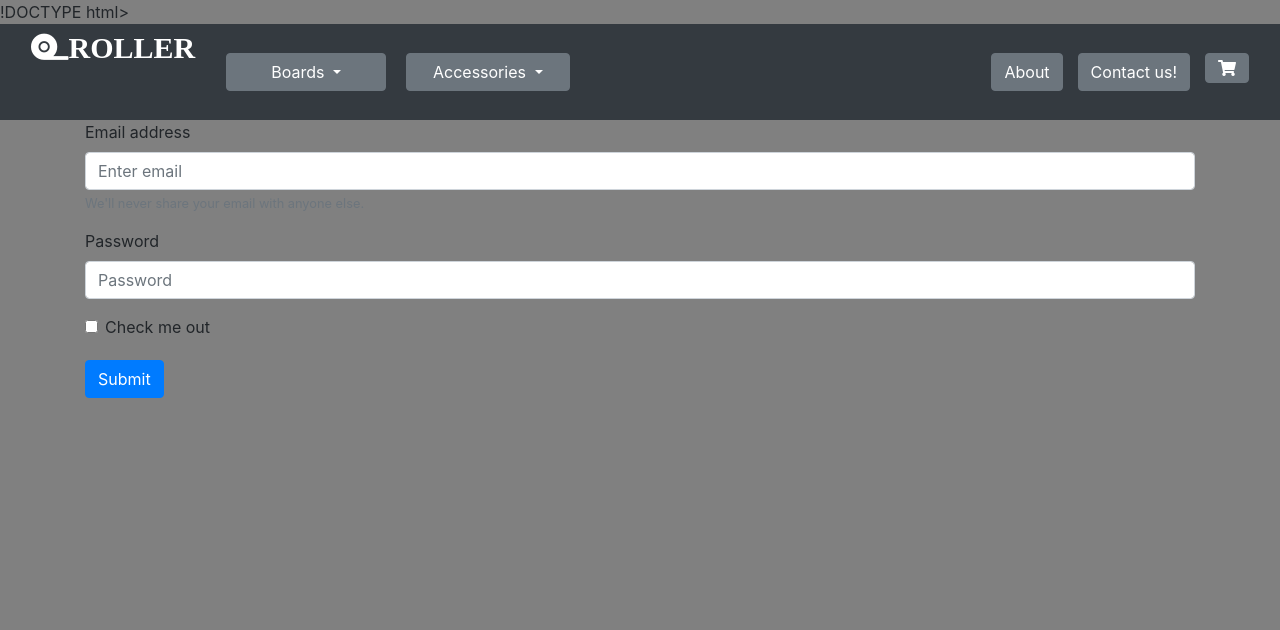
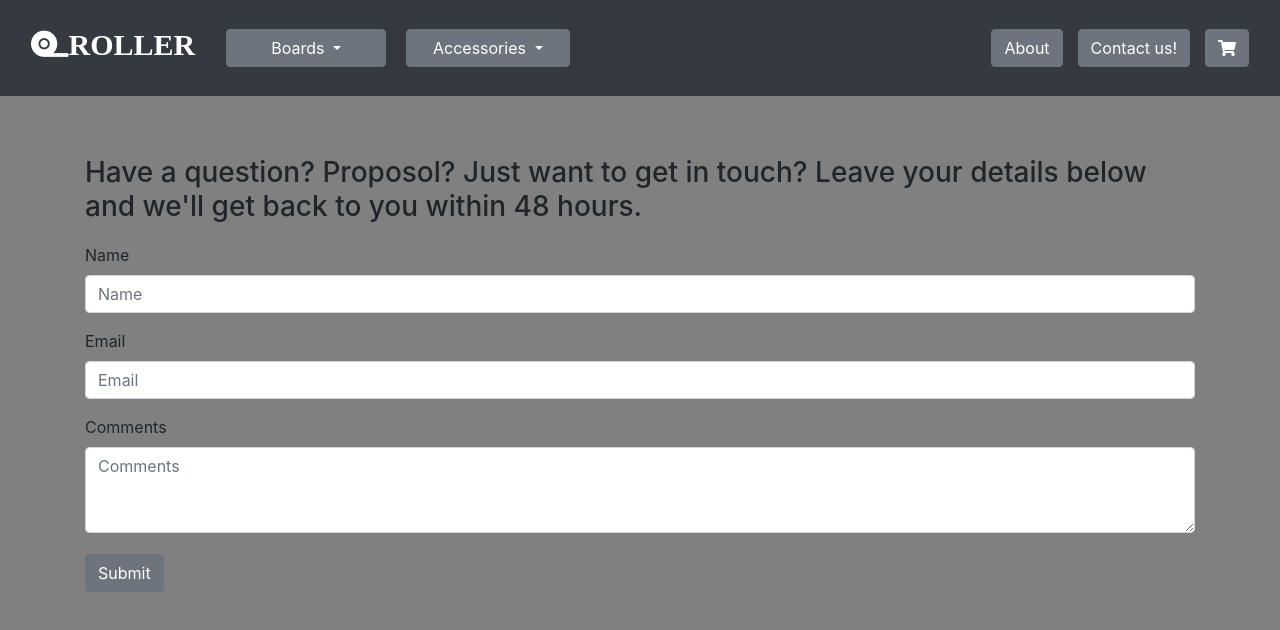
Before and after one commit to zerosamski/business-site, a plain HTML site: page Root/contact.html in a window 1280 px wide. Drawn offline with nearby package versions, Linux system fonts and the light colour scheme.

Commit message:
Improved contact form

```diff
--- a/Include/style.css
+++ b/Include/style.css
@@ -79,3 +79,12 @@ color: black !important;
     flex-wrap: wrap
   }
 }
+
+/*changes to the form */
+.theform {
+  margin-top: 60px;
+}
+
+.contactintro {
+  margin-bottom: 20px;
+}
--- a/Root/contact.html
+++ b/Root/contact.html
@@ -1,4 +1,4 @@
- !DOCTYPE html>
+ <!DOCTYPE html>
 <html>
     <head>
         <meta name="viewport" content="width=device-width, user-scalable=false;">
@@ -61,21 +61,22 @@
 
         <main>
             <div class="container">
-                <form>
+                <form class="theform">
+                    <h3 class="contactintro"> Have a question? Proposol? Just want to get in touch? Leave your details below and we'll get back to you within 48 hours.
+                    </h3>
                     <div class="form-group">
-                        <label for="exampleInputEmail1">Email address</label>
-                            <input type="email" class="form-control" id="exampleInputEmail1" aria-describedby="emailHelp" placeholder="Enter email">
-                            <small id="emailHelp" class="form-text text-muted">We'll never share your email with anyone else.</small>
+                        <label for="name">Name</label>
+                            <input type="text" class="form-control" placeholder="Name" id="name" required>
                     </div>
                     <div class="form-group">
-                        <label for="exampleInputPassword1">Password</label>
-                        <input type="password" class="form-control" id="exampleInputPassword1" placeholder="Password">
+                        <label for="email">Email</label>
+                        <input type="email" class="form-control" placeholder="Email" id="email" required="">
                     </div>
-                    <div class="form-group form-check">
-                        <input type="checkbox" class="form-check-input" id="exampleCheck1">
-                        <label class="form-check-label" for="exampleCheck1">Check me out</label>
+                    <div class="form-group">
+                        <label for="comments">Comments</label>
+                        <textarea class="form-control" placeholder="Comments" id="comments" rows="3"></textarea>
                     </div>
-                    <button type="submit" class="btn btn-primary">Submit</button>
+                    <button type="submit" class="btn btn-secondary">Submit</button>
                 </form>
             </div>
         </main>
```
